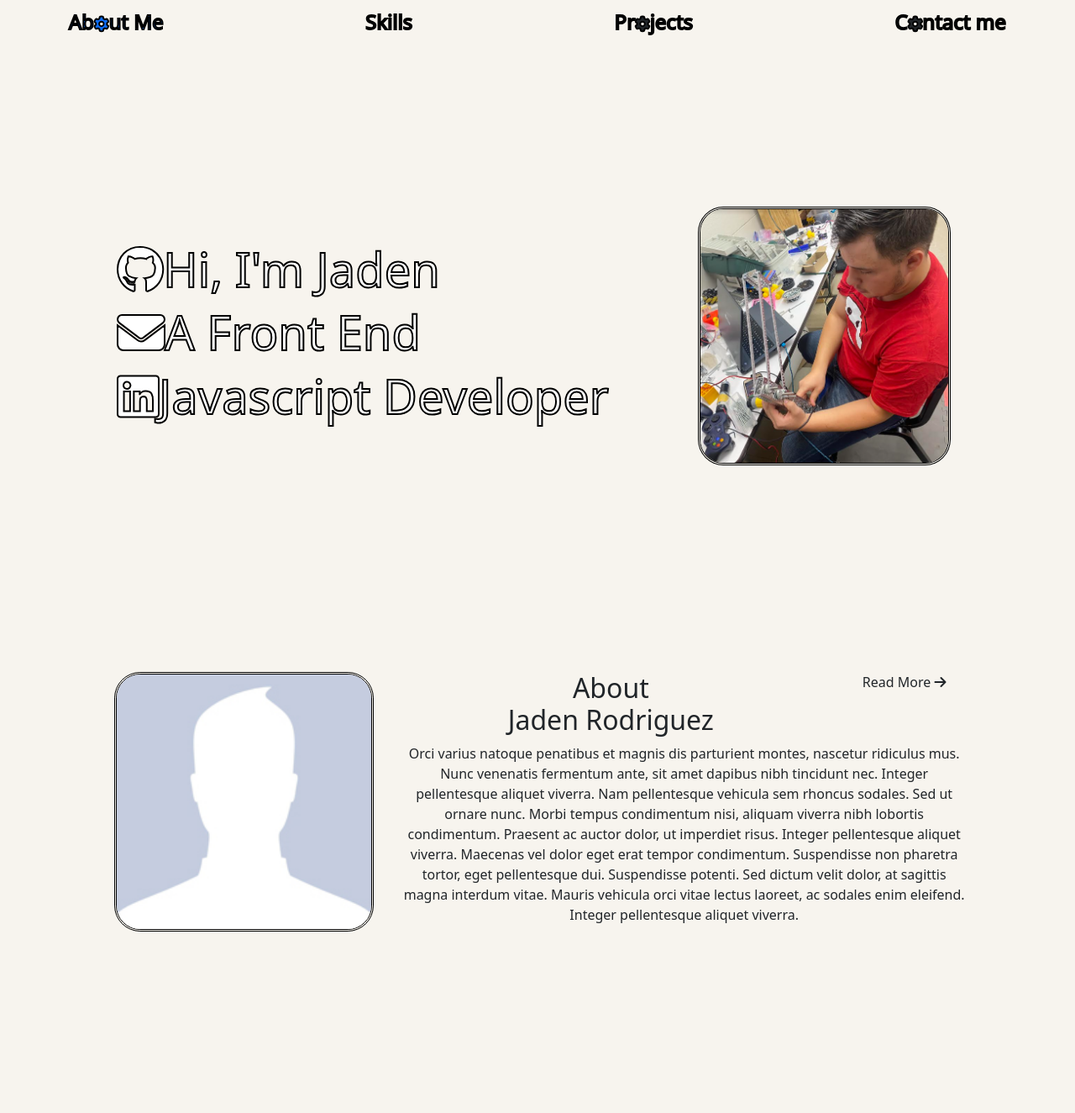
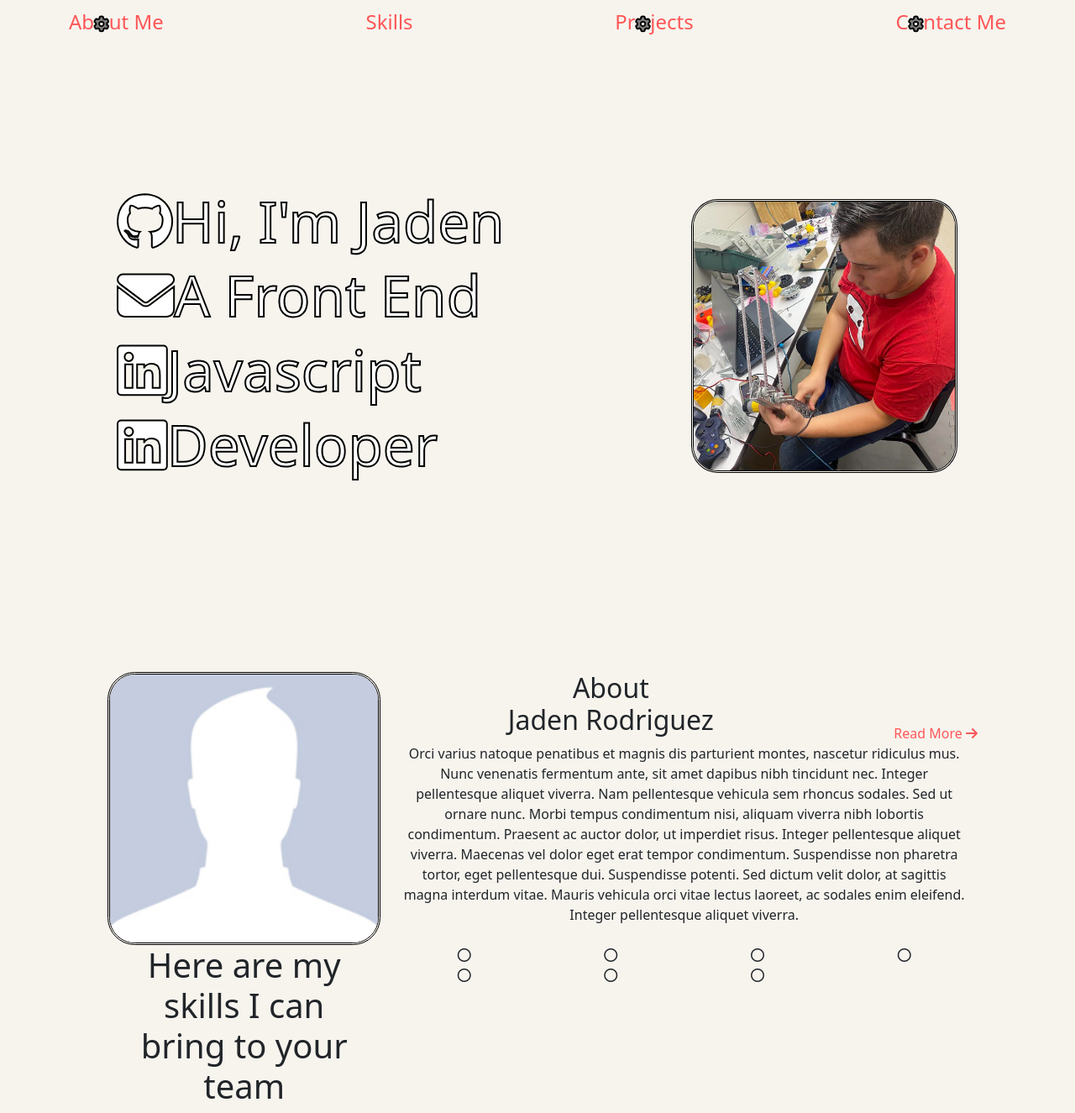
Before and after one commit to Jadentr44/Portfolio, a plain HTML site: page index.html in a window 1280 px wide. Shown: the whole page at 84% size. Before the commit the page ends 1117 px from the top, so only its background shows below. Drawn offline with nearby package versions, Linux system fonts and the light colour scheme.

Commit message:
fixed nav and added skills

```diff
--- a/assets/style.css/main.css
+++ b/assets/style.css/main.css
@@ -1,18 +1,22 @@
 /* global */
+
 body{
   margin: 0;
   overflow-x: hidden;
   background-color: #F7F4EE;
 }
 /* the navbar */
-
+nav p{
+  margin-bottom: 0;
+  color: #FF5656;
+}
 nav a{
   text-decoration: none;
-
-  -webkit-text-stroke: 2px black;
+  color: black;
   border-bottom: 3px #F7F4EE solid;
   font-size: 1.5rem;
   transition: 200ms;
+
 }
 nav a:hover{
 border-color: #FF5656;
@@ -23,6 +27,8 @@ nav{
 }
 .fa-gear{
   font-size: 1.1rem;
+  -webkit-text-stroke: 2px black;
+  color: gray;
 }
 /*  */
 #welcome{
@@ -30,18 +36,18 @@ nav{
   background-image: url();
   background-size: cover;
 }
-#welcome .row, .aboutMe{
+#welcome .row, .aboutMe,.skills{
   height: 100%;
   margin: 0 10%;
   text-align: center;
 }
-h1{
+#welcome h1{
   -webkit-text-stroke: 2px black;
   color: white;
-  font-size: 350%;
+  font-size: 420%;
 }
 img{
-  width: 95%;
+  width: 100%;
   border-radius: 10%;
   border: 3px double black;
 }
@@ -49,3 +55,13 @@ img{
   cursor: pointer;
   color: #FF5656;
 }
+
+.link{
+  color: #FF5656;
+  text-decoration: none;
+}
+.readMore{
+  position: absolute;
+  bottom: 0;
+  right: 0;
+}
--- a/index.html
+++ b/index.html
@@ -17,10 +17,14 @@
 
     <nav class="navbar fixed-top d-flex justify-content-around">
       <div class="container">
-        <a href="#" >Ab<i class="fa-solid fa-gear"></i>ut Me</a>
+        <!-- <a href="#" >Ab<i class="fa-solid fa-gear"></i>ut Me</a>
         <a href="#" class="link-dark">Skills</a>
         <a href="#" class="link-dark">Pr<i class="fa-solid fa-gear"></i>jects</a>
-        <a href="#" class="link-dark">C<i class="fa-solid fa-gear"></i>ntact me</a>
+        <a href="#" class="link-dark">C<i class="fa-solid fa-gear"></i>ntact me</a> -->
+        <a href=""><p>Ab<i class="fa-solid fa-gear"></i>ut Me</p></a>
+        <a href="#" ><p style="padding-bottom: 0;">Skills</p></a>
+        <a href="#" ><p style="padding-bottom: 0;">Pr<i class="fa-solid fa-gear"></i>jects</p></a>
+        <a href="#" ><p style="padding-bottom: 0;">C<i class="fa-solid fa-gear"></i>ntact Me</p></a>
       </div>
       </nav>
 
@@ -41,7 +45,11 @@
 
 
             <div data-link="false" class="d-flex">
-              <h1 id="Linkedin" class="hover"><i class="fa-brands fa-linkedin"></i></h1><h1 id="Javascript Developer">Javascript Developer</h1>
+              <h1 id="Linkedin" class="hover"><i class="fa-brands fa-linkedin"></i></h1><h1 id="Javascript">Javascript</h1>
+            </div>
+
+            <div data-link="false" class="d-flex">
+              <h1 id="Linkedin" class="hover"><i class="fa-brands fa-linkedin"></i></h1><h1 id="Developer">Developer</h1>
             </div>
 
           </div>
@@ -60,13 +68,13 @@
         <div class="col-8">
 
           <div class="row">
-            <div class="col-9 float-left">
-              <h2 class="float">About <br>Jaden Rodriguez</h2>
+            <div class="col-9 alignLeft">
+              <h2 >About <br>Jaden Rodriguez</h2>
             </div>
-            <div class="col-3"><p>Read More <i class="fa-solid fa-arrow-right"></i></p></div>
+            <div class="col-3" style="position: relative;"><a href="https://www.youtube.com/watch?v=9eMp8l4WEpE" class="readMore link">Read More <i class="fa-solid fa-arrow-right"></i></a></div>
           </div>
 
-          <div class="meText">
+          <div class="aboutMeText alignLeft">
             <p>Orci varius natoque penatibus et magnis dis parturient montes, nascetur ridiculus mus. Nunc venenatis fermentum ante, sit amet dapibus nibh tincidunt nec. Integer pellentesque aliquet viverra. Nam pellentesque vehicula sem rhoncus sodales. Sed ut ornare nunc. Morbi tempus condimentum nisi, aliquam viverra nibh lobortis condimentum. Praesent ac auctor dolor, ut imperdiet risus. Integer pellentesque aliquet viverra. Maecenas vel dolor eget erat tempor condimentum. Suspendisse non pharetra tortor, eget pellentesque dui. Suspendisse potenti. Sed dictum velit dolor, at sagittis magna interdum vitae. Mauris vehicula orci vitae lectus laoreet, ac sodales enim eleifend. Integer pellentesque aliquet viverra.
             </p>
           </div>
@@ -75,29 +83,32 @@
       </div>
     </section>
 
-    <section id="skills">
+    <section class="skills">
+      <div class="row">
+        <div class="col-4">
+          <h1>Here are my <br>
+          skills I can <br>
+        bring to your <br> team</h1>
+        </div>
 
-    </section>
+        <div class="col-8">
 
-    <!-- <section id="intro">
-      <div class="intro d-flex">
-        <div id="text">
-          <div data-link="false" class="d-flex">
-            <h1 id="Jadentr44" class="hover"><i class="fa-brands fa-github"></i></h1><h1 id="Hey, Im Jaden">Hey, I'm Jaden</h1>
-          </div>
+          <div class="row">
+            <div class="col-3"><i class="fa-regular fa-circle"></i></div>
+            <div class="col-3"><i class="fa-regular fa-circle"></i></div>
+            <div class="col-3"><i class="fa-regular fa-circle"></i></div>
+            <div class="col-3"><i class="fa-regular fa-circle"></i></div>
+            <div class="col-3"><i class="fa-regular fa-circle"></i></div>
+            <div class="col-3"><i class="fa-regular fa-circle"></i></div>
+            <div class="col-3"><i class="fa-regular fa-circle"></i></div>
 
-          <div data-link="false" class="d-flex">
-            <h1 id="Jadentr.44@gmail.com" class="hover"><i class="fa-solid fa-envelope"></i></h1><h1 id="A Front End Javascript">A Front End Javascript</h1>
-          </div>
-
-          <div data-link="false" class="d-flex">
-            <h1 id="Linkedin" class="hover"><i class="fa-brands fa-linkedin"></i></h1><h1 id="Developer">Developer</h1>
           </div>
 
         </div>
-        <img src="https://www.freepnglogos.com/uploads/javascript-png/javascript-logo-transparent-logo-javascript-images-3.png" alt="">
       </div>
-    </section> -->
+    </section>
+
+
 
 
 
@@ -106,6 +117,7 @@
     <script src="https://cdn.jsdelivr.net/npm/bootstrap@5.2.0/dist/js/bootstrap.bundle.min.js" integrity="sha384-A3rJD856KowSb7dwlZdYEkO39Gagi7vIsF0jrRAoQmDKKtQBHUuLZ9AsSv4jD4Xa" crossorigin="anonymous"></script
 
     <!-- jquery -->
+
     <script src="https://ajax.googleapis.com/ajax/libs/jquery/3.6.0/jquery.min.js"></script>
     <!-- my javascript  -->
     <script src="./assets/script.js/script.js"></script>
```
